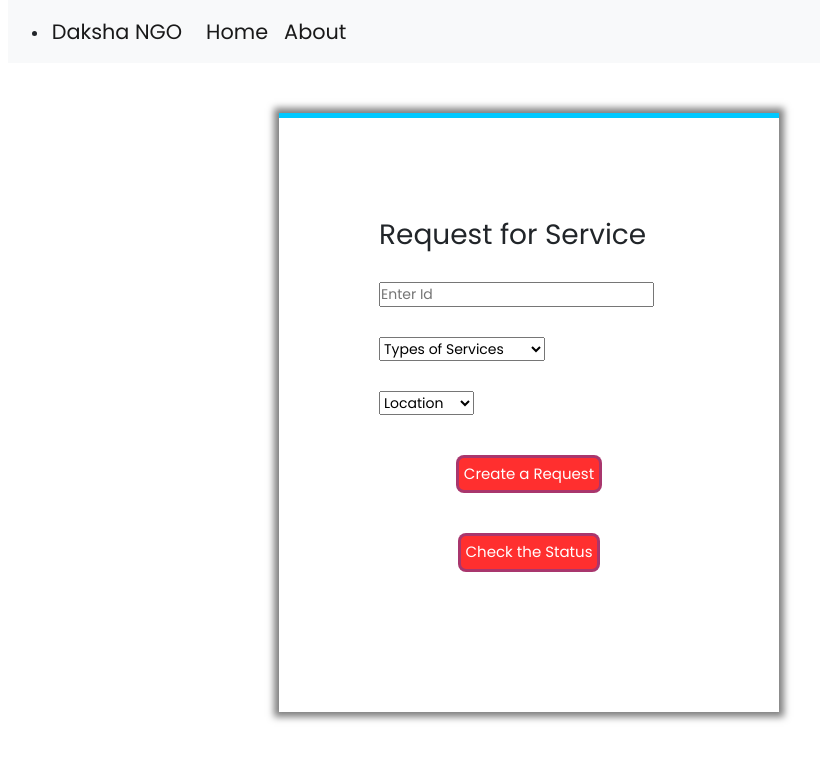
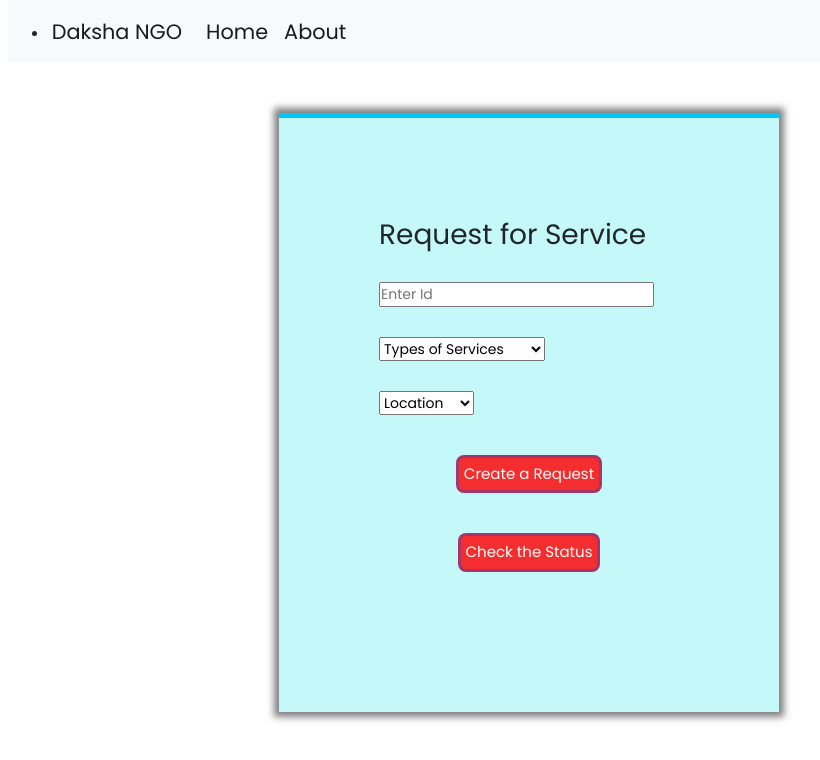
Before and after one commit to anushka00/CFG-Reactapp, a React (Create React App) app in the folder client/: page /loginpara in a window 1280 px wide. Shown: the top 760 px of the page, without its empty margins (111-931 px from the left). Built offline with nearby package versions, Linux system fonts and the light colour scheme; some icons are missing.

Commit message:
changed css

```diff
--- a/client/src/Components/lpara.css
+++ b/client/src/Components/lpara.css
@@ -12,7 +12,7 @@ body{
 .container1{
     margin-top: 50px;
     margin-bottom: 50px;
-    background: white;
+    background: rgb(197, 248, 248);
     width: 500px;
     padding: 100px;
     margin: 50px auto 0;
--- a/client/src/components/Signpara.js
+++ b/client/src/components/Signpara.js
@@ -2,6 +2,7 @@ import React , {useState} from 'react'
 import './signup.css'
 import { useNavigate } from 'react-router-dom';
 import axios from "axios";
+
 
 function Signpara() {
 
```
